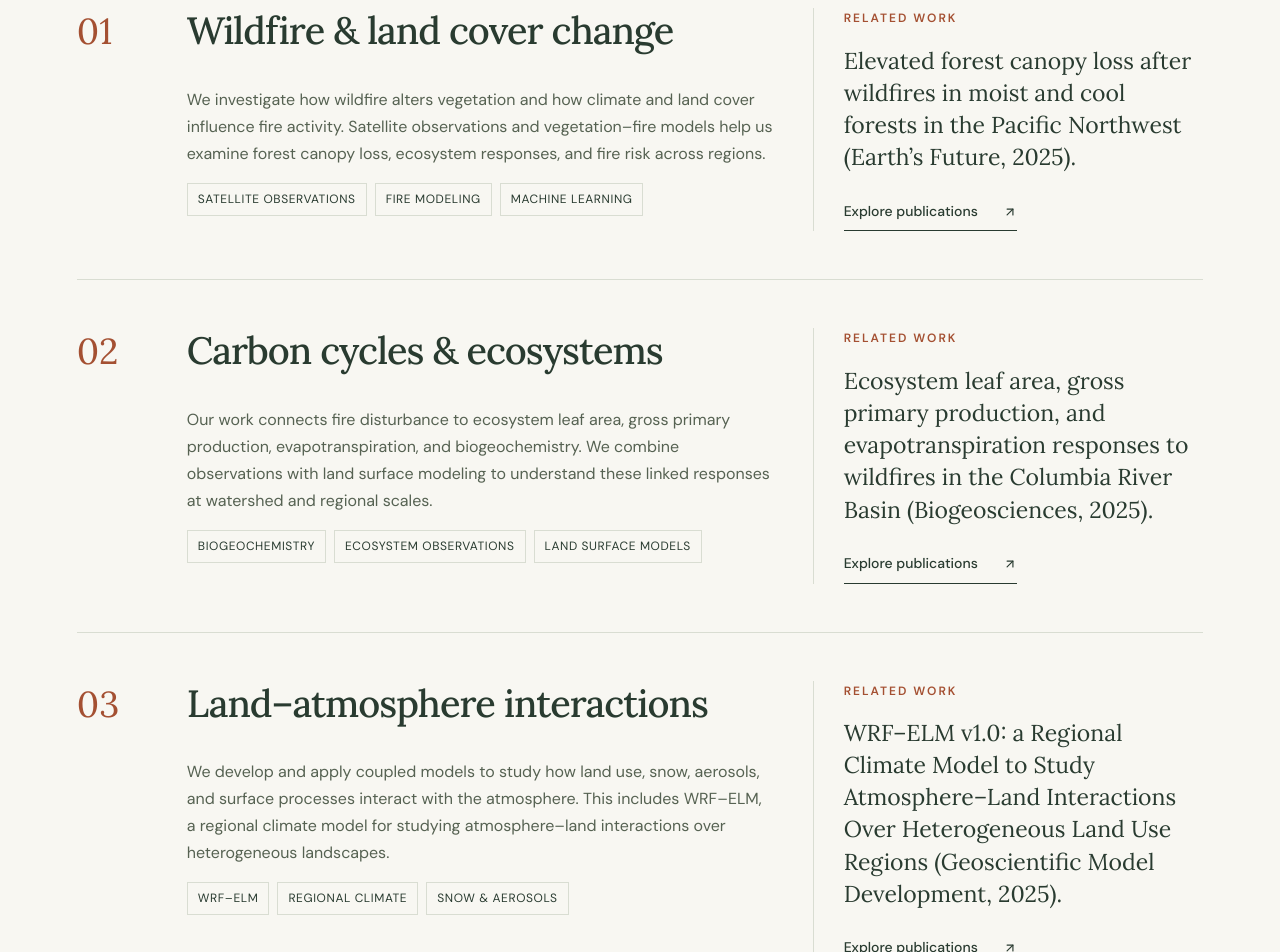
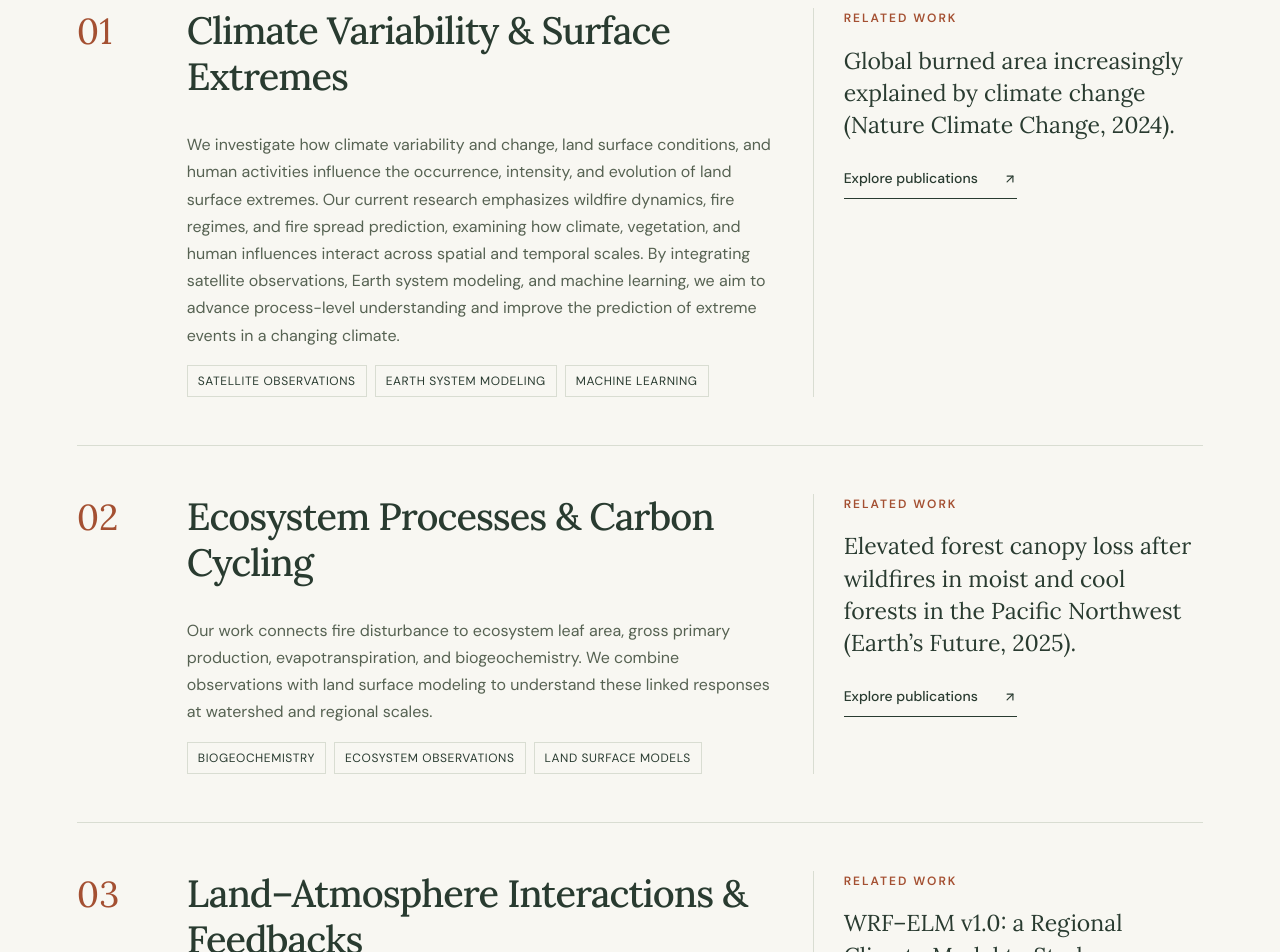
Before and after one commit to LexieChen1/huilin-huang-site, a React (Vite) app: page /research in a window 1280 px wide. Shown: the part 1000-1952 px from the top of the page. Built offline with nearby package versions, Linux system fonts and the light colour scheme.

Commit message:
Update research.js

```diff
--- a/src/data/research.js
+++ b/src/data/research.js
@@ -1,18 +1,22 @@
 export const themes = [
   {
-    id: "wildfire",
-    title: "Wildfire & land cover change",
-    short:
-      "Understanding fire dynamics, forest canopy loss, and the ways changing landscapes shape wildfire risk.",
-    description:
-      "We investigate how wildfire alters vegetation and how climate and land cover influence fire activity. Satellite observations and vegetation–fire models help us examine forest canopy loss, ecosystem responses, and fire risk across regions.",
-    methods: ["Satellite observations", "Fire modeling", "Machine learning"],
-    example:
-      "Elevated forest canopy loss after wildfires in moist and cool forests in the Pacific Northwest (Earth’s Future, 2025).",
-  },
+   id: "extreme",
+   title: "Climate Variability & Surface Extremes",
+   short:
+     "Understanding how climate variability and change drive land surface extremes and shape their predictability.",
+   description:
+     "We investigate how climate variability and change, land surface conditions, and human activities influence the occurrence, intensity, and evolution of land surface extremes. Our current research emphasizes wildfire dynamics, fire regimes, and fire spread prediction, examining how climate, vegetation, and human influences interact across spatial and temporal scales. By integrating satellite observations, Earth system modeling, and machine learning, we aim to advance process-level understanding and improve the prediction of extreme events in a changing climate.",
+   methods: [
+     "Satellite observations",
+     "Earth system modeling",
+     "Machine learning",
+   ],
+   example:
+     "Global burned area increasingly explained by climate change (Nature Climate Change, 2024).",
+},
   {
     id: "carbon",
-    title: "Carbon cycles & ecosystems",
+    title: "Ecosystem Processes & Carbon Cycling",
     short:
       "Examining how disturbance changes ecosystem productivity, carbon cycling, and the movement of water.",
     description:
@@ -23,16 +27,20 @@ export const themes = [
       "Land surface models",
     ],
     example:
-      "Ecosystem leaf area, gross primary production, and evapotranspiration responses to wildfires in the Columbia River Basin (Biogeosciences, 2025).",
+      "Elevated forest canopy loss after wildfires in moist and cool forests in the Pacific Northwest (Earth’s Future, 2025).",
   },
   {
     id: "climate",
-    title: "Land–atmosphere interactions",
+    title: "Land–Atmosphere Interactions & Feedbacks",
     short:
-      "Connecting the land surface and atmosphere to understand feedbacks in a changing climate.",
+      "Investigating exchanges of energy, water, and carbon between the land and atmosphere and their roles in climate variability and feedbacks.",
     description:
-      "We develop and apply coupled models to study how land use, snow, aerosols, and surface processes interact with the atmosphere. This includes WRF–ELM, a regional climate model for studying atmosphere–land interactions over heterogeneous landscapes.",
-    methods: ["WRF–ELM", "Regional climate", "Snow & aerosols"],
+      "We study how terrestrial ecosystems and land surface processes interact with the atmosphere across spatial and temporal scales. Our research examines the effects of vegetation, land cover change, surface heterogeneity, and environmental disturbances on surface energy and water exchanges, atmospheric dynamics, and climate feedbacks.",
+    methods: [
+      "Regional climate modeling",
+      "Land surface processes",
+      "Climate feedbacks",
+    ],
     example:
       "WRF–ELM v1.0: a Regional Climate Model to Study Atmosphere–Land Interactions Over Heterogeneous Land Use Regions (Geoscientific Model Development, 2025).",
   },
```
